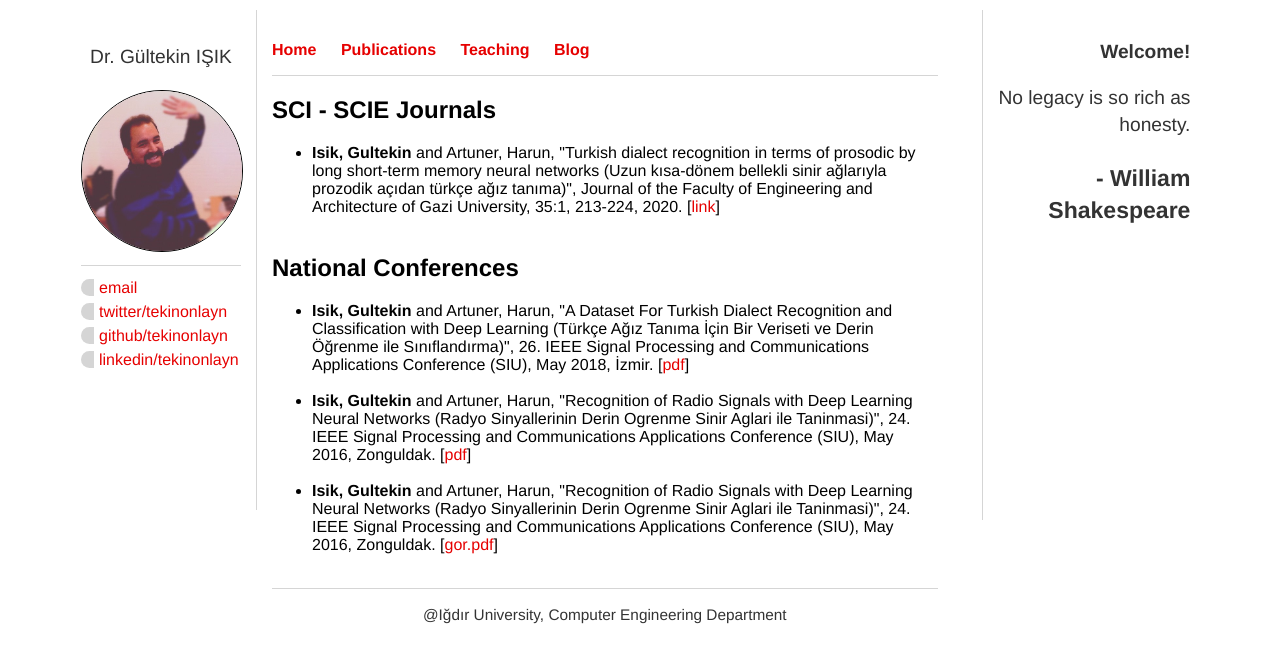
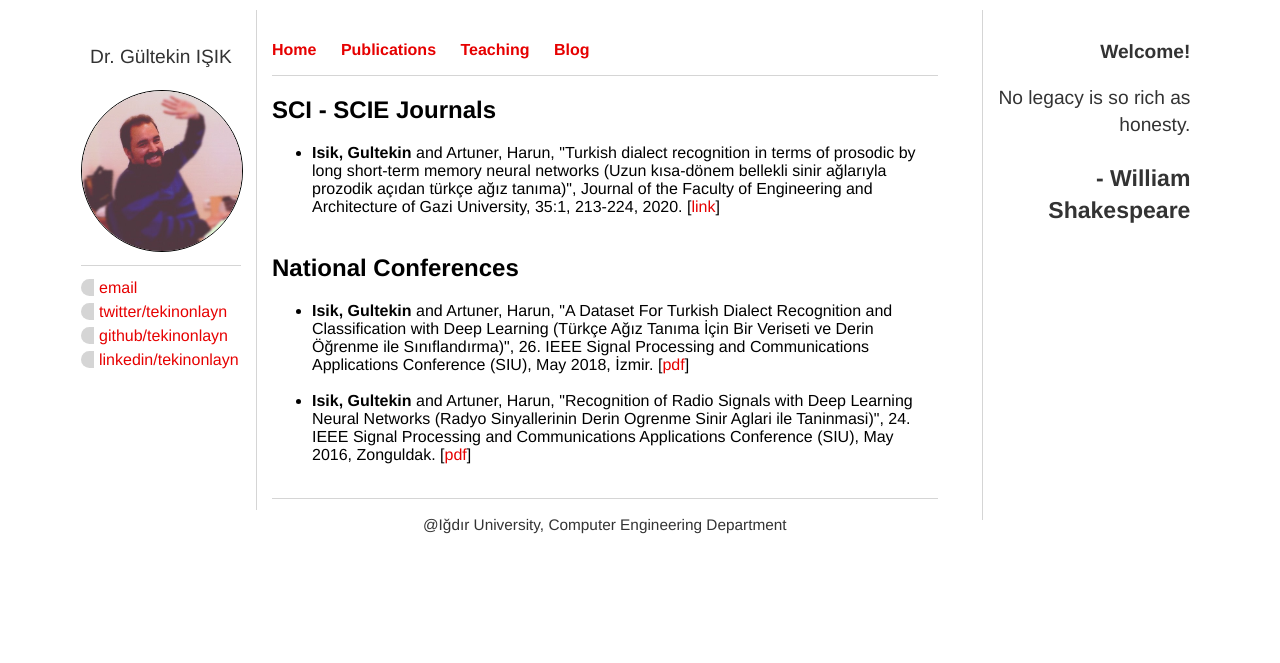
Before and after one commit to tekinonlayn/gi.github.io, a Jekyll site: the page built from pubs/index.html, in a window 1280 px wide. Shown: the top 663 px of the page. Built offline with Jekyll 4.4.1, drawn with Linux system fonts in a browser that asks for light colours.

Commit message:
Update index.html

```diff
--- a/pubs/index.html
+++ b/pubs/index.html
@@ -13,7 +13,5 @@ title: Gültekin Işık - Publications
 	<li><b>Isik, Gultekin</b> and Artuner, Harun, "A Dataset For Turkish Dialect Recognition and Classification with Deep Learning (Türkçe Ağız Tanıma İçin Bir Veriseti ve Derin Öğrenme ile Sınıflandırma)", 26. IEEE Signal Processing and Communications Applications Conference (SIU), May 2018, İzmir. [<a href="/files/siu_2018.pdf">pdf</a>]   </li> <br>
 	<li><b>Isik, Gultekin</b> and Artuner, Harun, "Recognition of Radio Signals with Deep Learning Neural Networks (Radyo Sinyallerinin Derin Ogrenme Sinir Aglari ile Taninmasi)", 24. IEEE Signal Processing and Communications Applications Conference (SIU), May 2016, Zonguldak. [<a href="/files/siu_2016.pdf">pdf</a>]   </li><br>
 
-	<li><b>Isik, Gultekin</b> and Artuner, Harun, "Recognition of Radio Signals with Deep Learning Neural Networks (Radyo Sinyallerinin Derin Ogrenme Sinir Aglari ile Taninmasi)", 24. IEEE Signal Processing and Communications Applications Conference (SIU), May 2016, Zonguldak. [<a href="/files/gor.pdf">gor.pdf</a>]   </li><br>
-
 	</ul>
 </div><!-- /.blurb -->
```
